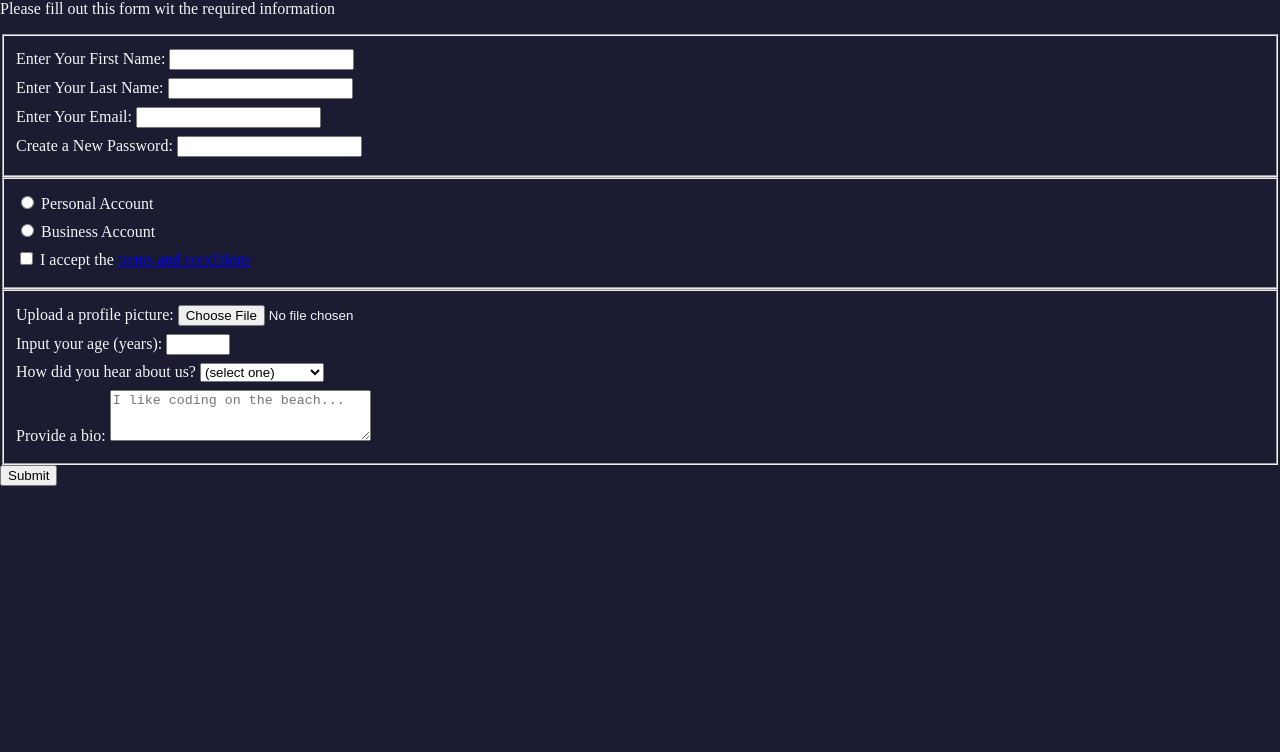
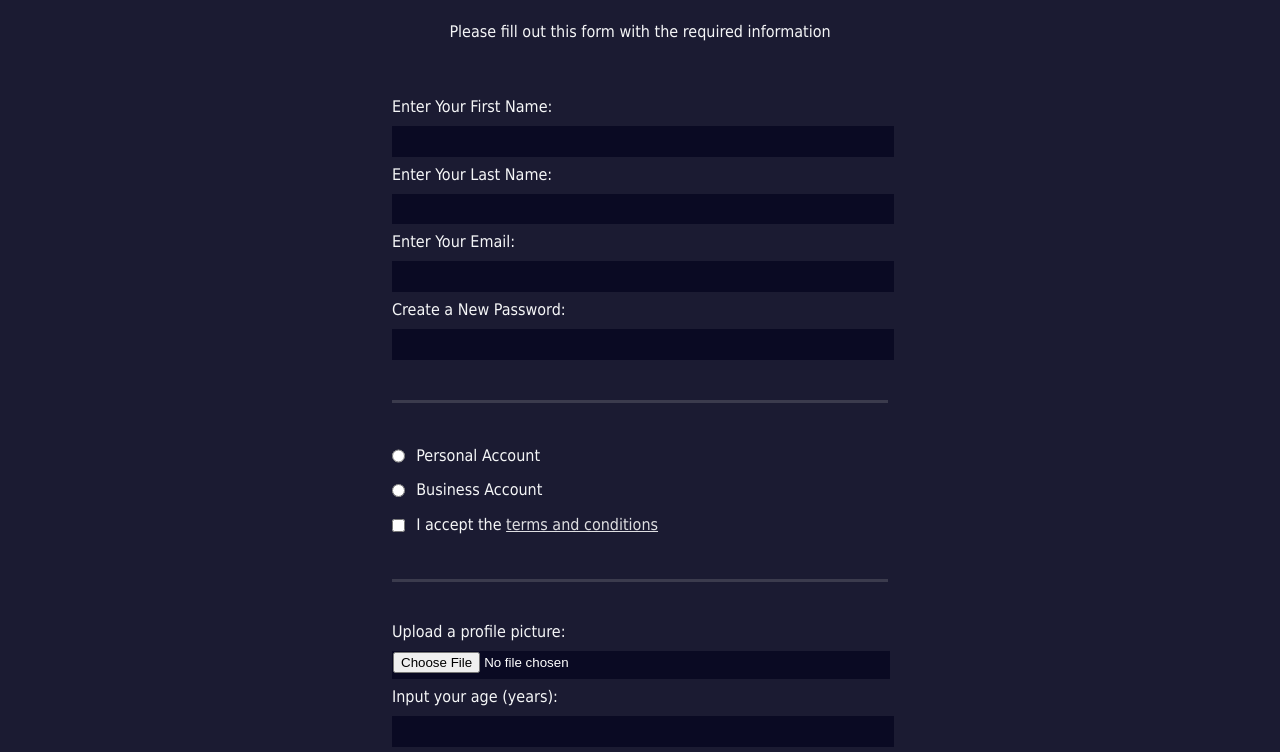
Before and after one commit to b3t0247/registration-form, a plain HTML site: page index.html in a window 1280 px wide. Shown: the part 80-832 px from the top of the page. Drawn offline with Linux system fonts and the light colour scheme.

Commit message:
Last part complete

```diff
--- a/index.html
+++ b/index.html
@@ -7,7 +7,7 @@
     </head>
     <body>
         <h1>Registration Form</h1>
-        <p>Please fill out this form wit the required information</p>
+        <p>Please fill out this form with the required information</p>
         <form action="https://register-demo.com">
             <fieldset>
                 <label>Enter Your First Name: <input name="first-name" type="text" required /></label>
@@ -16,9 +16,9 @@
                 <label>Create a New Password: <input name="password" type="password" required pattern="[a-z0-5]{8,}"/></label>
             </fieldset>
             <fieldset>
-              <label><input type="radio" name="account-type" /> Personal Account</label>
-              <label><input type="radio" name="account-type" /> Business Account</label>
-              <label><input name="terms" type="checkbox" required /> I accept the <a href="#">terms and conditions</a></label>
+              <label><input class="inline" type="radio" name="account-type" /> Personal Account</label>
+              <label><input class="inline" type="radio" name="account-type" /> Business Account</label>
+              <label><input class="inline" name="terms" type="checkbox" required /> I accept the <a href="#">terms and conditions</a></label>
             </fieldset>
             <fieldset>
                 <label>Upload a profile picture: <input type="file" /></label>
--- a/styles.css
+++ b/styles.css
@@ -4,9 +4,73 @@ body {
     margin: 0;
     background-color: #1b1b32;
     color: #f5f6f7;
+    font-family: Tahoma;
+    font-size: 16px;
+}
+
+h1, p {
+    margin: 1em auto;
+    text-align: center;
+}
+
+form {
+    margin: 0 auto;
+    max-width: 500px;
+    min-width: 300px;
+    width: 60vw;
+    padding-bottom: 2em;
+}
+
+fieldset {
+    border: none;
+    padding: 2rem 0;
+}
+
+fieldset:not(:last-of-type) {
+    border-bottom: 3px solid #3b3b4d;
 }
 
 label {
     display: block;
     margin: 0.5rem 0;
 }
+
+input,
+textarea,
+select {
+    width: 100%;
+    margin: 10px 0 0 0;
+    min-height: 2em;
+}
+
+input, textarea {
+    background-color: #0a0a23;
+    border: 1px solid #0a0a23;
+    color: #ffffff;
+}
+
+.inline {
+    width: unset;
+    margin:0 0.5em 0 0;
+    vertical-align: middle;
+}
+
+input[type="submit"] {
+    display: block;
+    width: 60%;
+    /* centered button */
+    margin: 1em auto 1em auto;
+    height: 2em;
+    font-size: 1.1rem;
+    background-color: #3b3b4f;
+    border-color: white;
+    min-width: 300px;
+}
+
+input[type="file"] {
+    padding: 1px 2pz;
+}
+
+a {
+    color: #dfdfe2;
+}
```
